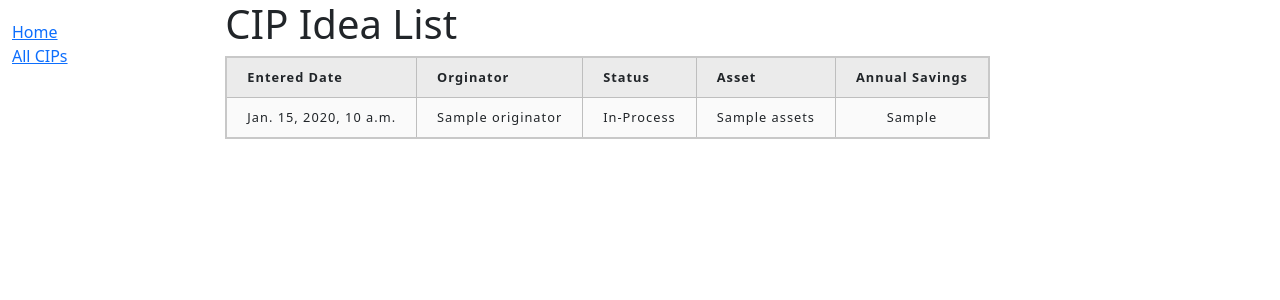
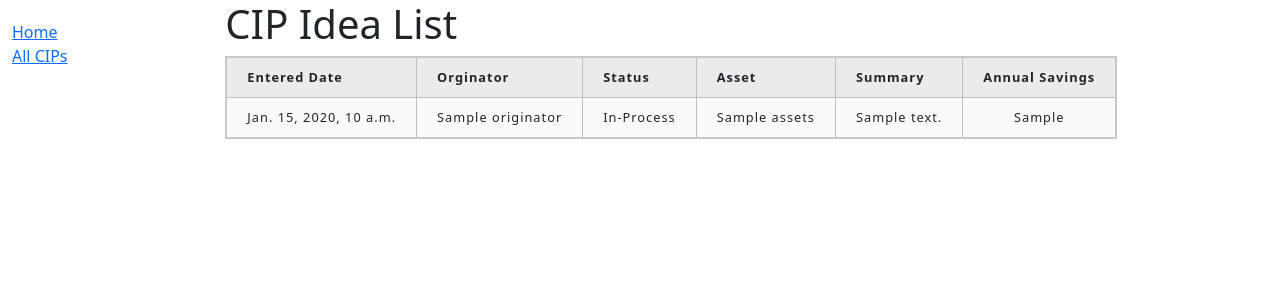
Before and after one commit to L-Bauer/CIP_Web_App, a Django app: template cip_site/catalog/templates/catalog/cipidea_list.html in a window 1280 px wide. Shown: the top 300 px of the page. Run offline with Django 4.2, Linux system fonts and the light colour scheme; the template is opened without the code that fills it: most values are stand-ins (such as "Sample title", 1, 10 or a date in 2020).

Commit message:
Add summary to table view

```diff
--- a/cip_site/catalog/admin.py
+++ b/cip_site/catalog/admin.py
@@ -2,11 +2,8 @@ from django.contrib import admin
 from .models import Associate, Status, Dept, cipIdea, Asset
 
 # Register your models here.
-# admin.site.register(Associate)
 admin.site.register(Dept)
 admin.site.register(Status)
-# admin.site.register(cipIdea)
-#admin.site.register(Asset)
 
 # Define the admin class
 @admin.register(Associate)
--- a/cip_site/catalog/models.py
+++ b/cip_site/catalog/models.py
@@ -24,7 +24,7 @@ class Asset(models.Model):
     """Model representing an Asset"""
     asset_num = models.CharField(max_length=20, help_text='Enter the asset number', unique=True)
 
-    dept = models.ForeignKey('Dept', on_delete=models.PROTECT, null=True)
+    dept = models.ForeignKey('Dept', on_delete=models.PROTECT, null=True, blank=False)
 
     def __str__(self):
         return self.asset_num
--- a/cip_site/catalog/templates/catalog/cipidea_list.html
+++ b/cip_site/catalog/templates/catalog/cipidea_list.html
@@ -9,6 +9,7 @@
         <th>Orginator</th>
         <th>Status</th>
         <th>Asset</th>
+        <th>Summary</th>
         <th>Annual Savings</th>
     </tr>
     {% for cipIdea in cip_list %}
@@ -17,6 +18,7 @@
                 <td>{{ cipIdea.originator.name}}</td>
                 <td>{{ cipIdea.status }}</td>
                 <td>{{ cipIdea.assets}}</td>
+                <td>{{ cipIdea.summary }}</td>
                 <td>{{ cipIdea.annual_savings}}</td>
             </tr>
     {% endfor %}
```
Also changed, not shown: cip_site/catalog/migrations/0001_initial.py (added), cip_site/catalog/migrations/__init__.py (added), cip_site/db.sqlite3 (added), 1 other file.
